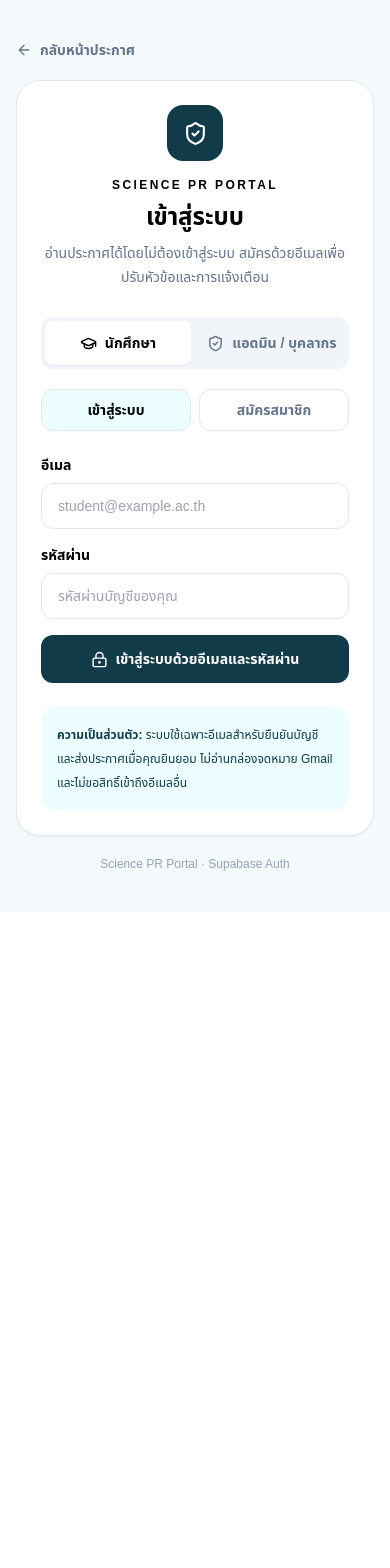
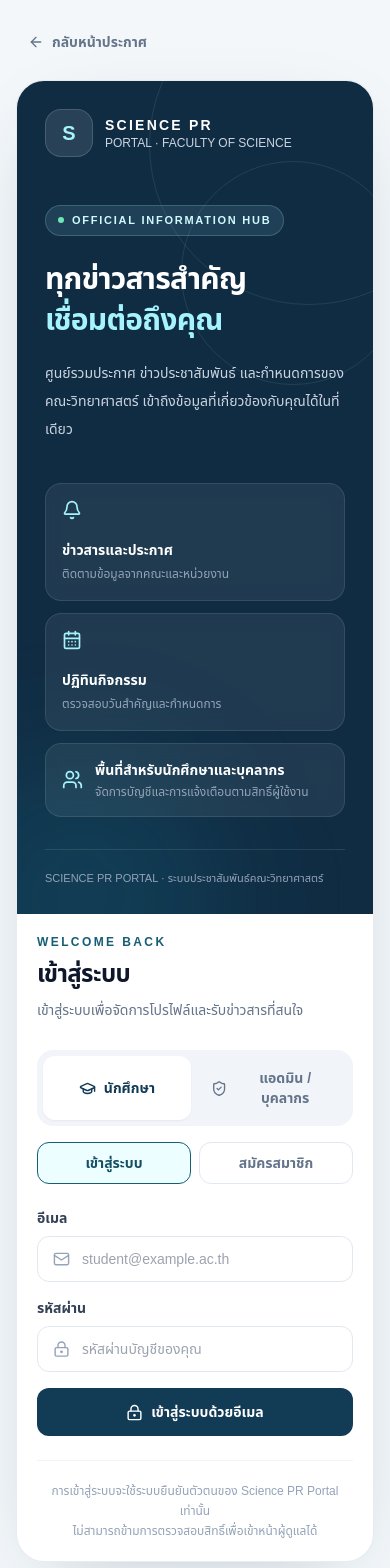
Before and after one commit to honeyteaboy/science-pr-portal, a Next.js app: page /login in a window 390 px wide. Shown: the top 1568 px of the page. Before the commit the page ends 912 px from the top, so only its background shows below. Built offline with nearby package versions, Linux system fonts and the light colour scheme; no server answers.

Commit message:
Restyle login page using reference portal layout

```diff
--- a/app/login/page.tsx
+++ b/app/login/page.tsx
@@ -2,7 +2,20 @@
 
 import Link from "next/link";
 import { useEffect, useState } from "react";
-import { ArrowLeft, ShieldCheck, GraduationCap, Info, LoaderCircle, LockKeyhole, UserPlus } from "lucide-react";
+import {
+  ArrowLeft,
+  Bell,
+  CalendarDays,
+  CheckCircle2,
+  GraduationCap,
+  Info,
+  LoaderCircle,
+  LockKeyhole,
+  Mail,
+  ShieldCheck,
+  UserPlus,
+  Users,
+} from "lucide-react";
 import { createClient, isSupabaseConfigured } from "@/lib/supabase/client";
 
 type AccountKind = "student" | "staff";
@@ -37,10 +50,7 @@ export default function LoginPage() {
   const signInWithPassword = async (event: React.FormEvent<HTMLFormElement>) => {
     event.preventDefault();
     clearFeedback();
-    if (kind === "staff" && !configured) {
-      setError("ระบบบัญชีผู้ดูแลยังไม่พร้อมใช้งาน กรุณาตั้งค่า Supabase ก่อน");
-      return;
-    }
+
     if (!configured) {
       setError("ระบบยังไม่ได้เชื่อม Supabase กรุณาตั้งค่าระบบก่อน");
       return;
@@ -54,12 +64,17 @@ export default function LoginPage() {
     try {
       const supabase = createClient();
       const { error: authError } = await supabase.auth.signInWithPassword({
-        email: kind === "staff" ? (username.trim().includes("@") ? username.trim().toLowerCase() : username.trim().toLowerCase() + "@admin.sciencepr.local") : email.trim().toLowerCase(),
+        email:
+          kind === "staff"
+            ? username.trim().includes("@")
+              ? username.trim().toLowerCase()
+              : username.trim().toLowerCase() + "@admin.sciencepr.local"
+            : email.trim().toLowerCase(),
         password,
       });
       if (authError) throw authError;
 
-      // The destination is not an authorization check. /admin still verifies the DB role.
+      // This redirect is navigation only. Protected pages verify the role server-side.
       window.location.assign(kind === "staff" ? "/admin" : "/profile");
     } catch (err) {
       setError(err instanceof Error ? err.message : "อีเมลหรือรหัสผ่านไม่ถูกต้อง");
@@ -74,7 +89,7 @@ export default function LoginPage() {
       setError("ระบบยังไม่ได้เชื่อม Supabase กรุณาตั้งค่าระบบก่อน");
       return;
     }
-    if (!/^[^\\s@]+@[^\\s@]+\\.[^\\s@]+$/.test(email.trim())) {
+    if (!/^[^\s@]+@[^\s@]+\.[^\s@]+$/.test(email.trim())) {
       setError("กรุณากรอกอีเมลให้ถูกต้อง");
       return;
     }
@@ -149,45 +164,120 @@ export default function LoginPage() {
   };
 
   return (
-    <main className="flex min-h-screen items-center justify-center bg-[#f4f9fb] px-4 py-10">
-      <div className="w-full max-w-xl">
-        <Link href="/" className="mb-5 inline-flex items-center gap-2 text-sm font-semibold text-slate-500">
+    <main className="min-h-screen bg-[#f3f7fa] px-4 py-6 text-slate-900 sm:px-6 lg:px-8">
+      <div className="mx-auto flex min-h-[calc(100vh-3rem)] w-full max-w-6xl flex-col">
+        <Link
+          href="/"
+          className="mb-5 inline-flex w-fit items-center gap-2 rounded-full px-3 py-2 text-sm font-semibold text-slate-500 transition hover:bg-white hover:text-slate-900"
+        >
           <ArrowLeft size={16} /> กลับหน้าประกาศ
         </Link>
 
-        <section className="rounded-3xl border border-slate-200 bg-white p-6 shadow-sm sm:p-8">
-          <div className="mx-auto grid h-14 w-14 place-items-center rounded-2xl bg-ocean-900 text-white">
-            <ShieldCheck size={25} />
+        <section className="grid flex-1 overflow-hidden rounded-[28px] border border-slate-200/80 bg-white shadow-[0_24px_80px_-36px_rgba(15,45,65,0.28)] lg:grid-cols-[0.92fr_1.08fr]">
+          <aside className="relative flex min-h-[300px] flex-col justify-between overflow-hidden bg-[#102c43] p-7 text-white sm:p-10 lg:min-h-[720px] lg:p-12">
+            <div className="pointer-events-none absolute -right-24 -top-24 h-80 w-80 rounded-full border border-cyan-200/10" />
+            <div className="pointer-events-none absolute -right-8 top-20 h-56 w-56 rounded-full border border-cyan-200/10" />
+            <div className="pointer-events-none absolute -bottom-32 -left-20 h-72 w-72 rounded-full bg-cyan-400/10 blur-3xl" />
+
+            <div className="relative">
+              <div className="flex items-center gap-3">
+                <div className="grid h-12 w-12 place-items-center rounded-2xl border border-white/15 bg-white/10 text-cyan-200">
+                  <span className="text-xl font-black">S</span>
                 </div>
-          <div className="mt-4 text-center">
-            <p className="text-xs font-black tracking-[.2em] text-ocean-700">SCIENCE PR PORTAL</p>
-            <h1 className="mt-2 text-2xl font-black">
-              {mode === "register" ? "สมัครบัญชีนักศึกษา" : "เข้าสู่ระบบ"}
+                <div>
+                  <p className="text-sm font-black tracking-[0.16em]">SCIENCE PR</p>
+                  <p className="text-xs text-slate-300">PORTAL · FACULTY OF SCIENCE</p>
+                </div>
+              </div>
+
+              <div className="mt-12 max-w-lg lg:mt-20">
+                <p className="inline-flex items-center gap-2 rounded-full border border-cyan-200/20 bg-cyan-200/10 px-3 py-1.5 text-[11px] font-bold tracking-[0.16em] text-cyan-100">
+                  <span className="h-1.5 w-1.5 rounded-full bg-emerald-300" />
+                  OFFICIAL INFORMATION HUB
+                </p>
+                <h1 className="mt-6 text-3xl font-black leading-tight tracking-tight sm:text-4xl">
+                  ทุกข่าวสารสำคัญ
+                  <span className="mt-1 block text-cyan-200">เชื่อมต่อถึงคุณ</span>
                 </h1>
+                <p className="mt-5 max-w-md text-sm leading-7 text-slate-300 sm:text-base">
+                  ศูนย์รวมประกาศ ข่าวประชาสัมพันธ์ และกำหนดการของคณะวิทยาศาสตร์
+                  เข้าถึงข้อมูลที่เกี่ยวข้องกับคุณได้ในที่เดียว
+                </p>
+              </div>
+            </div>
+
+            <div className="relative mt-10 grid gap-3 sm:grid-cols-2">
+              <div className="rounded-2xl border border-white/10 bg-white/[0.07] p-4 backdrop-blur">
+                <Bell className="mb-5 text-cyan-200" size={20} />
+                <p className="text-sm font-bold">ข่าวสารและประกาศ</p>
+                <p className="mt-1 text-xs leading-5 text-slate-400">ติดตามข้อมูลจากคณะและหน่วยงาน</p>
+              </div>
+              <div className="rounded-2xl border border-white/10 bg-white/[0.07] p-4 backdrop-blur">
+                <CalendarDays className="mb-5 text-cyan-200" size={20} />
+                <p className="text-sm font-bold">ปฏิทินกิจกรรม</p>
+                <p className="mt-1 text-xs leading-5 text-slate-400">ตรวจสอบวันสำคัญและกำหนดการ</p>
+              </div>
+              <div className="rounded-2xl border border-white/10 bg-white/[0.07] p-4 backdrop-blur sm:col-span-2">
+                <div className="flex items-center gap-3">
+                  <Users className="text-cyan-200" size={21} />
+                  <div>
+                    <p className="text-sm font-bold">พื้นที่สำหรับนักศึกษาและบุคลากร</p>
+                    <p className="mt-1 text-xs text-slate-400">จัดการบัญชีและการแจ้งเตือนตามสิทธิ์ผู้ใช้งาน</p>
+                  </div>
+                </div>
+              </div>
+            </div>
+
+            <p className="relative mt-8 border-t border-white/10 pt-5 text-[11px] text-slate-400">
+              SCIENCE PR PORTAL · ระบบประชาสัมพันธ์คณะวิทยาศาสตร์
+            </p>
+          </aside>
+
+          <div className="flex items-center justify-center p-5 sm:p-9 lg:p-12">
+            <div className="w-full max-w-md">
+              <div className="mb-7">
+                <p className="text-xs font-black tracking-[0.2em] text-cyan-800">WELCOME BACK</p>
+                <h2 className="mt-2 text-2xl font-black tracking-tight sm:text-3xl">
+                  {mode === "register" ? "สร้างบัญชีนักศึกษา" : "เข้าสู่ระบบ"}
+                </h2>
                 <p className="mt-2 text-sm leading-6 text-slate-500">
-              อ่านประกาศได้โดยไม่ต้องเข้าสู่ระบบ สมัครด้วยอีเมลเพื่อปรับหัวข้อและการแจ้งเตือน
+                  {kind === "student"
+                    ? "เข้าสู่ระบบเพื่อจัดการโปรไฟล์และรับข่าวสารที่สนใจ"
+                    : "พื้นที่เข้าสู่ระบบสำหรับผู้ดูแลและบุคลากร"}
                 </p>
               </div>
 
-          <div className="mt-7 grid grid-cols-2 gap-2 rounded-xl bg-slate-100 p-1">
-            <button type="button" onClick={() => switchKind("student")}
-              className={`flex items-center justify-center gap-2 rounded-lg py-3 text-sm font-bold ${kind === "student" ? "bg-white text-ocean-800 shadow-sm" : "text-slate-500"}`}>
+              <div className="grid grid-cols-2 gap-2 rounded-2xl bg-slate-100 p-1.5">
+                <button
+                  type="button"
+                  onClick={() => switchKind("student")}
+                  className={`flex items-center justify-center gap-2 rounded-xl px-3 py-3 text-sm font-bold transition ${kind === "student" ? "bg-white text-[#123b56] shadow-sm" : "text-slate-500 hover:text-slate-800"}`}
+                >
                   <GraduationCap size={17} /> นักศึกษา
                 </button>
-            <button type="button" onClick={() => switchKind("staff")}
-              className={`flex items-center justify-center gap-2 rounded-lg py-3 text-sm font-bold ${kind === "staff" ? "bg-white text-ocean-800 shadow-sm" : "text-slate-500"}`}>
+                <button
+                  type="button"
+                  onClick={() => switchKind("staff")}
+                  className={`flex items-center justify-center gap-2 rounded-xl px-3 py-3 text-sm font-bold transition ${kind === "staff" ? "bg-white text-[#123b56] shadow-sm" : "text-slate-500 hover:text-slate-800"}`}
+                >
                   <ShieldCheck size={17} /> แอดมิน / บุคลากร
                 </button>
               </div>
 
               {kind === "student" && (
-            <div className="mt-5 grid grid-cols-2 gap-2">
-              <button type="button" onClick={() => { setMode("login"); clearFeedback(); }}
-                className={`rounded-xl border px-3 py-2.5 text-sm font-bold ${mode === "login" ? "border-ocean-700 bg-cyan-50 text-ocean-800" : "border-slate-200 text-slate-500"}`}>
+                <div className="mt-4 grid grid-cols-2 gap-2">
+                  <button
+                    type="button"
+                    onClick={() => { setMode("login"); clearFeedback(); }}
+                    className={`rounded-xl border px-3 py-2.5 text-sm font-bold transition ${mode === "login" ? "border-cyan-800 bg-cyan-50 text-cyan-900" : "border-slate-200 text-slate-500 hover:bg-slate-50"}`}
+                  >
                     เข้าสู่ระบบ
                   </button>
-              <button type="button" onClick={() => { setMode("register"); clearFeedback(); }}
-                className={`rounded-xl border px-3 py-2.5 text-sm font-bold ${mode === "register" ? "border-ocean-700 bg-cyan-50 text-ocean-800" : "border-slate-200 text-slate-500"}`}>
+                  <button
+                    type="button"
+                    onClick={() => { setMode("register"); clearFeedback(); }}
+                    className={`rounded-xl border px-3 py-2.5 text-sm font-bold transition ${mode === "register" ? "border-cyan-800 bg-cyan-50 text-cyan-900" : "border-slate-200 text-slate-500 hover:bg-slate-50"}`}
+                  >
                     สมัครสมาชิก
                   </button>
                 </div>
@@ -196,92 +286,108 @@ export default function LoginPage() {
               {mode === "register" && kind === "student" ? (
                 <form onSubmit={registerStudent} className="mt-6 space-y-4">
                   <div>
-                <label htmlFor="fullName" className="block text-sm font-bold">ชื่อที่ใช้แสดง</label>
+                    <label htmlFor="fullName" className="block text-sm font-bold text-slate-700">ชื่อที่ใช้แสดง</label>
                     <input id="fullName" value={fullName} onChange={(e) => setFullName(e.target.value)}
                       autoComplete="name" required placeholder="ชื่อ - นามสกุล"
-                  className="mt-2 w-full rounded-xl border border-slate-200 px-4 py-3 text-sm outline-none focus:border-ocean-500" />
+                      className="mt-2 w-full rounded-xl border border-slate-200 bg-white px-4 py-3 text-sm outline-none transition placeholder:text-slate-400 focus:border-cyan-700 focus:ring-4 focus:ring-cyan-700/10" />
                   </div>
                   <div>
-                <label htmlFor="email" className="block text-sm font-bold">อีเมล</label>
+                    <label htmlFor="email" className="block text-sm font-bold text-slate-700">อีเมล</label>
+                    <div className="relative mt-2">
+                      <Mail className="pointer-events-none absolute left-4 top-1/2 -translate-y-1/2 text-slate-400" size={17} />
                       <input id="email" type="email" autoComplete="email" required value={email}
                         onChange={(e) => setEmail(e.target.value)} placeholder="student@example.ac.th"
-                  className="mt-2 w-full rounded-xl border border-slate-200 px-4 py-3 text-sm outline-none focus:border-ocean-500" />
+                        className="w-full rounded-xl border border-slate-200 py-3 pl-11 pr-4 text-sm outline-none transition focus:border-cyan-700 focus:ring-4 focus:ring-cyan-700/10" />
+                    </div>
                   </div>
                   <div>
-                <label htmlFor="password" className="block text-sm font-bold">ตั้งรหัสผ่าน</label>
+                    <label htmlFor="password" className="block text-sm font-bold text-slate-700">ตั้งรหัสผ่าน</label>
                     <input id="password" type="password" autoComplete="new-password" minLength={8} required value={password}
                       onChange={(e) => setPassword(e.target.value)} placeholder="อย่างน้อย 8 ตัวอักษร"
-                  className="mt-2 w-full rounded-xl border border-slate-200 px-4 py-3 text-sm outline-none focus:border-ocean-500" />
+                      className="mt-2 w-full rounded-xl border border-slate-200 px-4 py-3 text-sm outline-none transition focus:border-cyan-700 focus:ring-4 focus:ring-cyan-700/10" />
                   </div>
                   <div>
-                <label htmlFor="confirmPassword" className="block text-sm font-bold">ยืนยันรหัสผ่าน</label>
+                    <label htmlFor="confirmPassword" className="block text-sm font-bold text-slate-700">ยืนยันรหัสผ่าน</label>
                     <input id="confirmPassword" type="password" autoComplete="new-password" minLength={8} required value={confirmPassword}
                       onChange={(e) => setConfirmPassword(e.target.value)} placeholder="กรอกรหัสผ่านอีกครั้ง"
-                  className="mt-2 w-full rounded-xl border border-slate-200 px-4 py-3 text-sm outline-none focus:border-ocean-500" />
+                      className="mt-2 w-full rounded-xl border border-slate-200 px-4 py-3 text-sm outline-none transition focus:border-cyan-700 focus:ring-4 focus:ring-cyan-700/10" />
                   </div>
                   <button type="submit" disabled={loading !== null}
-                className="flex w-full items-center justify-center gap-2 rounded-xl bg-ocean-900 px-4 py-3.5 text-sm font-black text-white hover:bg-ocean-800 disabled:cursor-not-allowed disabled:opacity-50">
+                    className="flex w-full items-center justify-center gap-2 rounded-xl bg-[#123b56] px-4 py-3.5 text-sm font-black text-white transition hover:bg-[#0b2d43] disabled:cursor-not-allowed disabled:opacity-50">
                     {loading === "register" ? <LoaderCircle className="animate-spin" size={17} /> : <UserPlus size={17} />}
                     สมัครบัญชีด้วยอีเมล
                   </button>
-              <p className="text-xs leading-5 text-slate-500">บัญชีที่สมัครด้วยตนเองจะได้สิทธิ์นักศึกษาเท่านั้น ไม่สามารถสมัครเป็นแอดมินผ่านหน้านี้ได้</p>
+                  <p className="text-xs leading-5 text-slate-500">บัญชีที่สมัครด้วยตนเองจะได้รับสิทธิ์นักศึกษาเท่านั้น ไม่สามารถสมัครเป็นผู้ดูแลระบบผ่านหน้านี้ได้</p>
                 </form>
               ) : (
                 <form onSubmit={signInWithPassword} className="mt-6 space-y-4">
                   {kind === "staff" ? (
                     <div>
-                  <label htmlFor="username" className="block text-sm font-bold">ชื่อบัญชีผู้ดูแลหรืออีเมล</label>
+                      <label htmlFor="username" className="block text-sm font-bold text-slate-700">ชื่อบัญชีผู้ดูแลหรืออีเมล</label>
                       <input id="username" autoComplete="username" required value={username}
                         onChange={(e) => setUsername(e.target.value)} placeholder="ชื่อบัญชีแอดมิน"
-                    className="mt-2 w-full rounded-xl border border-slate-200 px-4 py-3 text-sm outline-none focus:border-ocean-500" />
+                        className="mt-2 w-full rounded-xl border border-slate-200 px-4 py-3 text-sm outline-none transition focus:border-cyan-700 focus:ring-4 focus:ring-cyan-700/10" />
                     </div>
                   ) : (
                     <div>
-                  <label htmlFor="email" className="block text-sm font-bold">อีเมล</label>
+                      <label htmlFor="email" className="block text-sm font-bold text-slate-700">อีเมล</label>
+                      <div className="relative mt-2">
+                        <Mail className="pointer-events-none absolute left-4 top-1/2 -translate-y-1/2 text-slate-400" size={17} />
                         <input id="email" type="email" autoComplete="email" required value={email}
                           onChange={(e) => setEmail(e.target.value)} placeholder="student@example.ac.th"
-                    className="mt-2 w-full rounded-xl border border-slate-200 px-4 py-3 text-sm outline-none focus:border-ocean-500" />
+                          className="w-full rounded-xl border border-slate-200 py-3 pl-11 pr-4 text-sm outline-none transition focus:border-cyan-700 focus:ring-4 focus:ring-cyan-700/10" />
+                      </div>
                     </div>
                   )}
                   <div>
-                <label htmlFor="password" className="block text-sm font-bold">รหัสผ่าน</label>
+                    <label htmlFor="password" className="block text-sm font-bold text-slate-700">รหัสผ่าน</label>
+                    <div className="relative mt-2">
+                      <LockKeyhole className="pointer-events-none absolute left-4 top-1/2 -translate-y-1/2 text-slate-400" size={17} />
                       <input id="password" type="password" autoComplete="current-password" required value={password}
                         onChange={(e) => setPassword(e.target.value)} placeholder="รหัสผ่านบัญชีของคุณ"
-                  className="mt-2 w-full rounded-xl border border-slate-200 px-4 py-3 text-sm outline-none focus:border-ocean-500" />
+                        className="w-full rounded-xl border border-slate-200 py-3 pl-11 pr-4 text-sm outline-none transition focus:border-cyan-700 focus:ring-4 focus:ring-cyan-700/10" />
+                    </div>
                   </div>
                   <button type="submit" disabled={loading !== null}
-                className="flex w-full items-center justify-center gap-2 rounded-xl bg-ocean-900 px-4 py-3.5 text-sm font-black text-white hover:bg-ocean-800 disabled:cursor-not-allowed disabled:opacity-50">
+                    className="flex w-full items-center justify-center gap-2 rounded-xl bg-[#123b56] px-4 py-3.5 text-sm font-black text-white transition hover:bg-[#0b2d43] disabled:cursor-not-allowed disabled:opacity-50">
                     {loading === "email" ? <LoaderCircle className="animate-spin" size={17} /> : <LockKeyhole size={17} />}
-                {kind === "staff" ? "เข้าสู่ระบบหลังบ้าน" : "เข้าสู่ระบบด้วยอีเมลและรหัสผ่าน"}
+                    {kind === "staff" ? "เข้าสู่ระบบหลังบ้าน" : "เข้าสู่ระบบด้วยอีเมล"}
                   </button>
+
                   {kind === "staff" && configured && (
                     <>
-                  <div className="flex items-center gap-3 text-xs text-slate-400"><span className="h-px flex-1 bg-slate-200"/><span>หรือ</span><span className="h-px flex-1 bg-slate-200"/></div>
-                  <button type="button" onClick={signInWithGoogle} disabled={!configured || loading !== null}
-                    className="flex w-full items-center justify-center gap-2 rounded-xl border border-slate-200 bg-white px-4 py-3.5 text-sm font-black text-slate-800 hover:bg-slate-50 disabled:opacity-50">
-                    {loading === "google" ? <LoaderCircle className="animate-spin" size={17} /> : <span className="text-lg font-black">G</span>}
+                      <div className="flex items-center gap-3 text-xs text-slate-400">
+                        <span className="h-px flex-1 bg-slate-200" /><span>หรือ</span><span className="h-px flex-1 bg-slate-200" />
+                      </div>
+                      <button type="button" onClick={signInWithGoogle} disabled={loading !== null}
+                        className="flex w-full items-center justify-center gap-2 rounded-xl border border-slate-200 bg-white px-4 py-3.5 text-sm font-bold text-slate-700 transition hover:bg-slate-50 disabled:opacity-50">
+                        {loading === "google" ? <LoaderCircle className="animate-spin" size={17} /> : <span className="text-lg font-black text-blue-600">G</span>}
                         เข้าสู่ระบบด้วย Google
                       </button>
-                  <p className="text-xs leading-5 text-slate-500">บัญชีแอดมินที่สร้างจากหลังบ้านใช้ชื่อบัญชีและรหัสผ่าน ส่วนบุคลากรเดิมยังเข้าสู่ระบบด้วยอีเมลได้ ระบบตรวจ Role จากฐานข้อมูลทุกครั้ง</p>
+                      <p className="text-xs leading-5 text-slate-500">ระบบจะตรวจสอบสิทธิ์ผู้ดูแลจากข้อมูลบัญชีในฐานข้อมูล ไม่สามารถกำหนดสิทธิ์ Admin จากหน้าล็อกอินได้</p>
                     </>
                   )}
                 </form>
               )}
 
-          {message && <p role="status" className="mt-4 rounded-xl bg-emerald-50 p-3 text-sm leading-6 text-emerald-800">{message}</p>}
-          {error && <p role="alert" className="mt-4 rounded-xl bg-rose-50 p-3 text-sm leading-6 text-rose-800">{error}</p>}
+              {message && <p role="status" className="mt-4 flex gap-2 rounded-xl border border-emerald-200 bg-emerald-50 p-3 text-sm leading-6 text-emerald-800"><CheckCircle2 className="mt-1 shrink-0" size={16} />{message}</p>}
+              {error && <p role="alert" className="mt-4 rounded-xl border border-rose-200 bg-rose-50 p-3 text-sm leading-6 text-rose-800">{error}</p>}
 
-          {!configured && !(kind === "staff" && mode === "login") && (
-            <div className="mt-6 rounded-2xl border border-amber-200 bg-amber-50 p-4 text-xs leading-6 text-amber-900">
-              <Info className="mb-1 inline" size={14} /> ต้องตั้งค่า NEXT_PUBLIC_SUPABASE_URL และ NEXT_PUBLIC_SUPABASE_PUBLISHABLE_KEY ใน Vercel ก่อนเปิดใช้ระบบบัญชี
+              {!configured && (
+                <div className="mt-5 rounded-2xl border border-amber-200 bg-amber-50 p-4 text-xs leading-6 text-amber-900">
+                  <Info className="mb-1 inline" size={14} /> ต้องตั้งค่า NEXT_PUBLIC_SUPABASE_URL และ NEXT_PUBLIC_SUPABASE_PUBLISHABLE_KEY ใน Vercel ก่อนเปิดใช้ระบบบัญชีจริง
                 </div>
               )}
 
-          <div className="mt-6 rounded-2xl bg-cyan-50 p-4 text-xs leading-6 text-ocean-900">
-            <b>ความเป็นส่วนตัว:</b> ระบบใช้เฉพาะอีเมลสำหรับยืนยันบัญชีและส่งประกาศเมื่อคุณยินยอม ไม่อ่านกล่องจดหมาย Gmail และไม่ขอสิทธิ์เข้าถึงอีเมลอื่น
+              <div className="mt-6 border-t border-slate-100 pt-5">
+                <p className="text-center text-xs leading-5 text-slate-400">
+                  การเข้าสู่ระบบจะใช้ระบบยืนยันตัวตนของ Science PR Portal เท่านั้น
+                  <br />ไม่สามารถข้ามการตรวจสอบสิทธิ์เพื่อเข้าหน้าผู้ดูแลได้
+                </p>
+              </div>
+            </div>
           </div>
         </section>
-        <p className="mt-5 text-center text-xs text-slate-400">Science PR Portal · {kind === "staff" && !configured ? "Demo Admin Login" : "Supabase Auth"}</p>
       </div>
     </main>
   );
```
Lines whose indentation alone changed are shown as unchanged.
